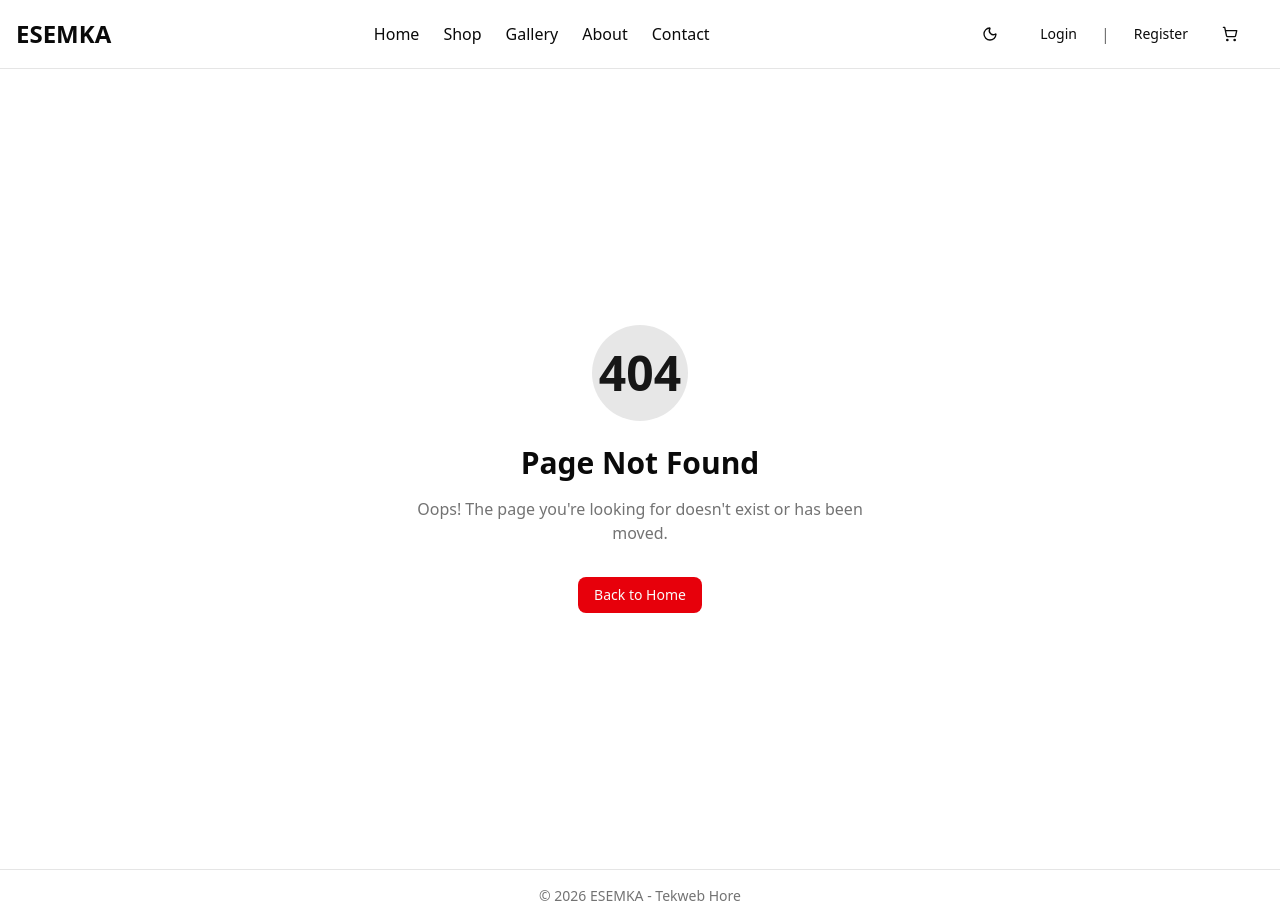
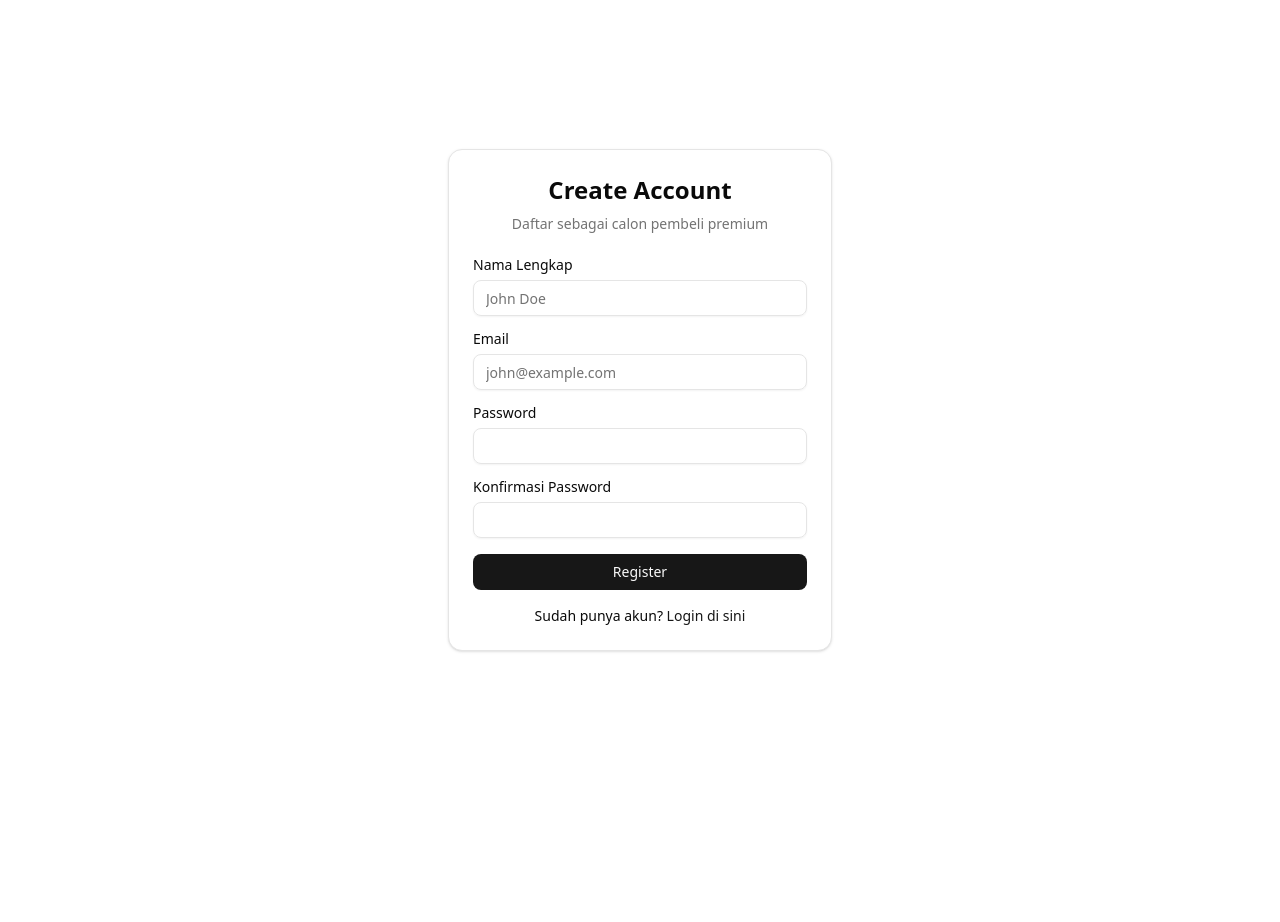
Before and after one commit to Kojikav/tengweb_final2, a React (Vite) app: page /register in a window 1280 px wide. Before the commit this address had no page. After the commit the page ends 800 px from the top, so only its background shows below. Built offline with nearby package versions, Linux system fonts and the light colour scheme.

Commit message:
add regster page

```diff
--- a/src/App.jsx
+++ b/src/App.jsx
@@ -16,6 +16,7 @@ import AdminLogin from "./pages/admin/login";
 import Login from "./pages/public/login";
 import ProductsAdmin from "./pages/admin/ProductsAdmin";
 import ErrorPage from "./pages/public/ErrorPage";
+import Register from "./pages/public/register";
 
 function App() {
   return (
@@ -23,6 +24,7 @@ function App() {
       <Routes>
         <Route path="/admin-login" element={<AdminLogin />} />
         <Route path="/login" element={<Login />} />
+        <Route path="/register" element={<Register />} />
 
         <Route path="/" element={<PublicLayout />}>
           <Route index element={<Home />} />
--- /dev/null
+++ b/src/pages/public/register.jsx
@@ -0,0 +1,124 @@
+// src/pages/public/Register.jsx
+import { useState } from 'react'
+import { Link, useNavigate } from 'react-router-dom'
+import { Card, CardContent, CardHeader, CardTitle } from '@/components/ui/card'
+import { Input } from '@/components/ui/input'
+import { Button } from '@/components/ui/button'
+import { Label } from '@/components/ui/label'
+
+export default function Register() {
+  const [name, setName] = useState('')
+  const [email, setEmail] = useState('')
+  const [password, setPassword] = useState('')
+  const [confirmPassword, setConfirmPassword] = useState('')
+  const [error, setError] = useState('')
+  const navigate = useNavigate()
+
+  const handleSubmit = (e) => {
+    e.preventDefault()
+
+    // Validasi sederhana
+    if (!name || !email || !password) {
+      setError('Semua field wajib diisi')
+      return
+    }
+
+    if (password !== confirmPassword) {
+      setError('Password tidak cocok')
+      return
+    }
+
+    if (password.length < 6) {
+      setError('Password minimal 6 karakter')
+      return
+    }
+
+    // Simulasi registrasi
+    const newUser = { name, email, password }
+
+    // Simpan ke localStorage (opsional)
+    const users = JSON.parse(localStorage.getItem('users') || '[]')
+    const exists = users.find(u => u.email === email)
+    if (exists) {
+      setError('Email sudah terdaftar')
+      return
+    }
+
+    users.push(newUser)
+    localStorage.setItem('users', JSON.stringify(users))
+
+    // Redirect ke login
+    alert('Registrasi berhasil! Silakan login.')
+    navigate('/login')
+  }
+
+  return (
+    <div className="min-h-screen flex items-center justify-center bg-background p-4">
+      <Card className="w-full max-w-sm">
+        <CardHeader className="text-center">
+          <CardTitle className="text-2xl font-bold">Create Account</CardTitle>
+          <p className="text-sm text-muted-foreground">Daftar sebagai calon pembeli premium</p>
+        </CardHeader>
+        <CardContent>
+          <form onSubmit={handleSubmit}>
+            {error && (
+              <p className="text-sm text-destructive mb-4">{error}</p>
+            )}
+            <div className="space-y-4">
+              <div className="space-y-2">
+                <Label htmlFor="name">Nama Lengkap</Label>
+                <Input
+                  id="name"
+                  placeholder="John Doe"
+                  value={name}
+                  onChange={(e) => setName(e.target.value)}
+                  required
+                />
+              </div>
+              <div className="space-y-2">
+                <Label htmlFor="email">Email</Label>
+                <Input
+                  id="email"
+                  type="email"
+                  placeholder="john@example.com"
+                  value={email}
+                  onChange={(e) => setEmail(e.target.value)}
+                  required
+                />
+              </div>
+              <div className="space-y-2">
+                <Label htmlFor="password">Password</Label>
+                <Input
+                  id="password"
+                  type="password"
+                  value={password}
+                  onChange={(e) => setPassword(e.target.value)}
+                  required
+                />
+              </div>
+              <div className="space-y-2">
+                <Label htmlFor="confirmPassword">Konfirmasi Password</Label>
+                <Input
+                  id="confirmPassword"
+                  type="password"
+                  value={confirmPassword}
+                  onChange={(e) => setConfirmPassword(e.target.value)}
+                  required
+                />
+              </div>
+              <Button type="submit" className="w-full">
+                Register
+              </Button>
+            </div>
+          </form>
+          <div className="mt-4 text-center text-sm">
+            Sudah punya akun?{' '}
+            <Link to="/login" className="text-primary hover:underline">
+              Login di sini
+            </Link>
+          </div>
+        </CardContent>
+      </Card>
+    </div>
+  )
+}
```
